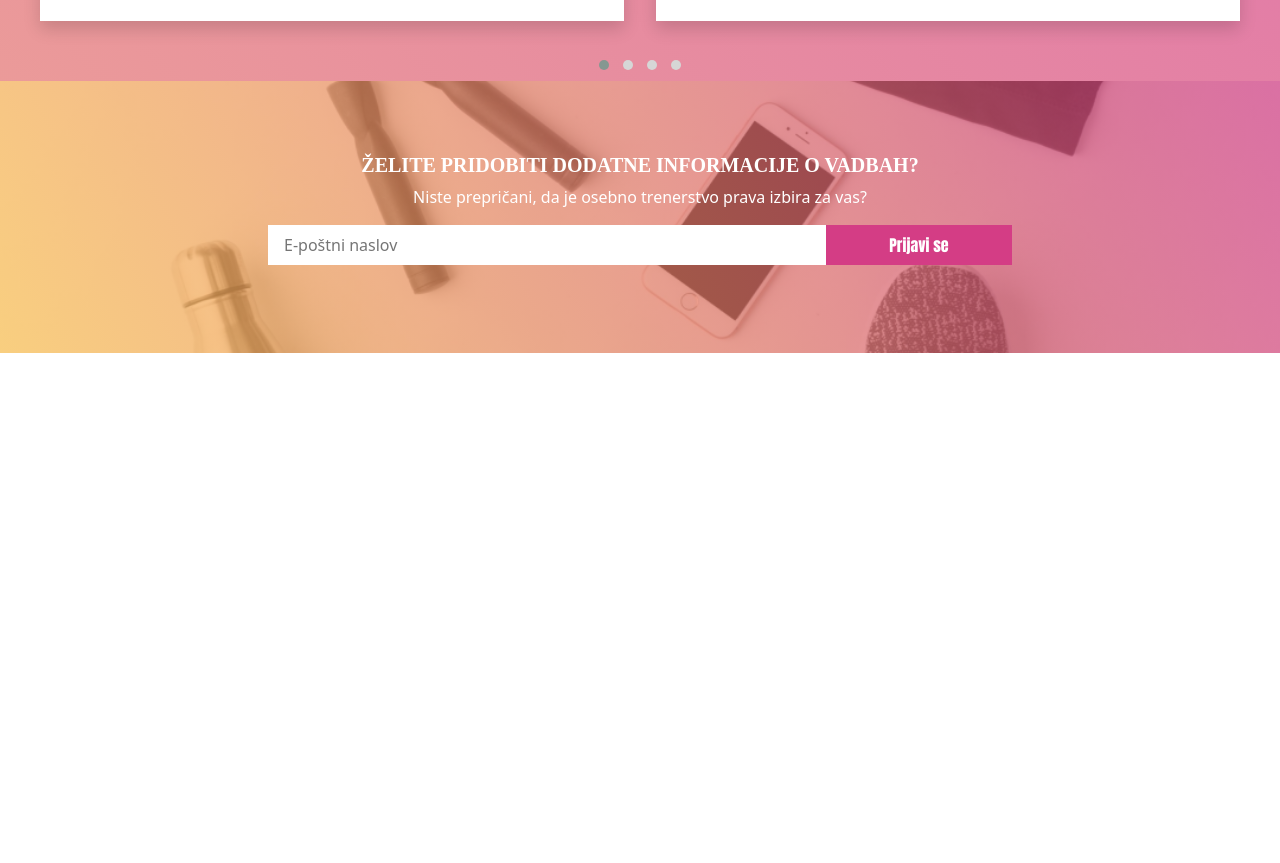
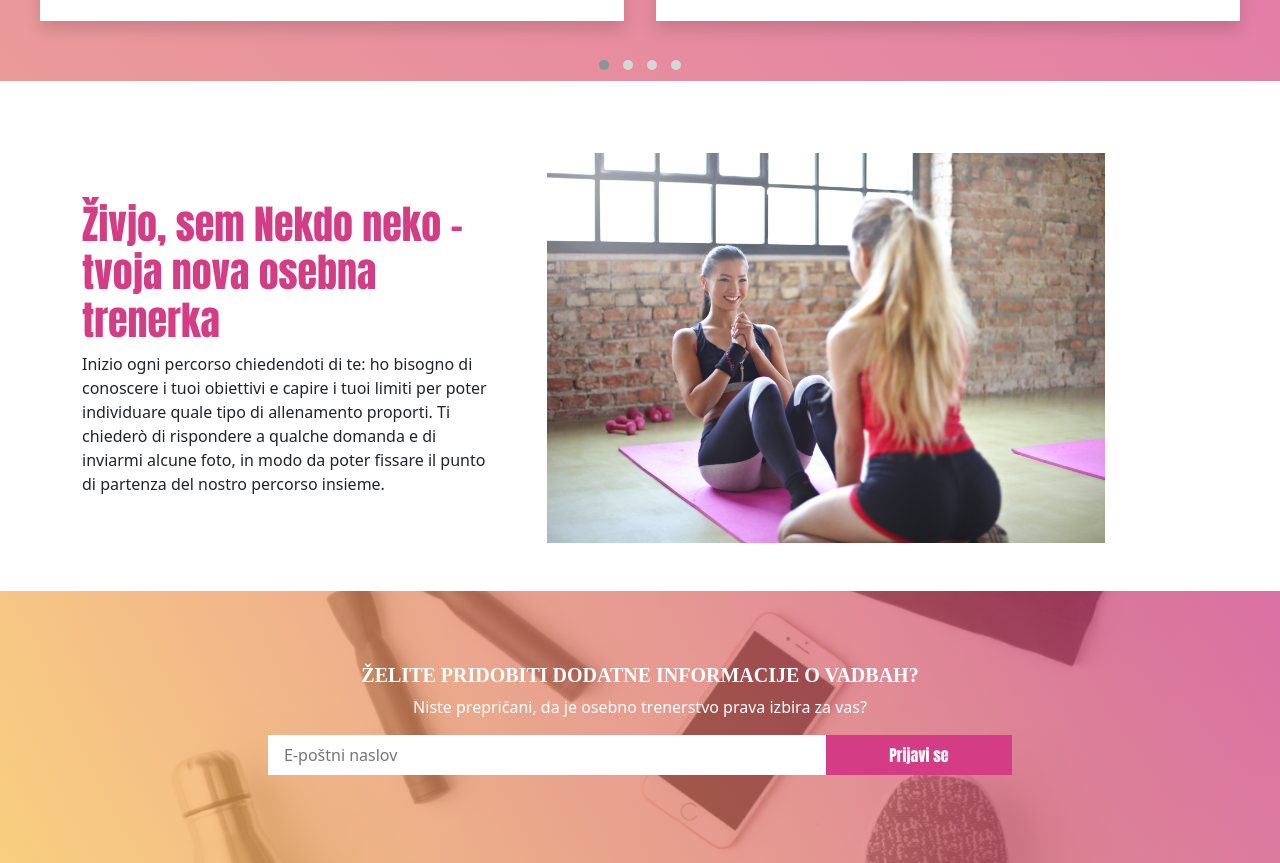
Before and after one commit to Majus1/Sweet-personal-trainer-template, a website: page index.html in a window 1280 px wide. Shown: the part 4007-4870 px from the top of the page. Before the commit the page ends 4360 px from the top, so only its background shows below. Drawn offline with nearby package versions, Linux system fonts and the light colour scheme.

Commit message:
additional content section added

```diff
--- a/index.html
+++ b/index.html
@@ -229,7 +229,7 @@
 
     <!-- ::::: Storitev 3 ::::: -->
     <section class="pain-point-section  container-fluid" id="storitev-3">
-        <div class="container-lg  d-flex flex-column flex-xl-row  align-items-center">
+        <div class="container-lg  d-flex flex-column-reverse flex-xl-row  align-items-center">
             <div
                 class="d-flex flex-column flex-md-row flex-xl-column  align-items-top  teype-section  col col-xl-5  pt-3 pe-xl-5">
                 <h2 class="display-6  col-md-4 col-lg-4 col-xl-12">Trening na daljavo</h2>
@@ -914,8 +914,25 @@
     <!-- ::::: Modals section ::::: -->
     <!-- ::::: Testimonial section ::::: -->
 
+    <!-- ::::: Storitev 4 ::::: -->
+    <section class="pain-point-section  container-fluid" id="storitev-3">
+        <div class="container-lg  d-flex flex-column flex-xl-row  align-items-center">
+            <div
+                class="d-flex flex-column-reverse flex-md-row flex-xl-column  align-items-top  teype-section  col col-xl-5  pt-3 pe-xl-5">
+                <h2 class="display-6  col-md-4 col-lg-4 col-xl-12">Živjo, sem Nekdo neko – tvoja nova osebna trenerka</h2>
+                <p class="col-md-8 col-lg-6 col-xl-12">Inizio ogni percorso chiedendoti di te: ho bisogno di conoscere i
+                    tuoi obiettivi e capire i tuoi limiti per poter individuare quale tipo di allenamento proporti. Ti
+                    chiederò di rispondere a qualche domanda e di inviarmi alcune foto, in modo da poter fissare il
+                    punto di partenza del nostro percorso insieme.
+                </p>
+            </div>
+            <img src="/assets/images/storitev-4-image.jpg" alt="..." class="img-fluid col col-xl-6">
+        </div>
+    </section>
+    <!-- ::::: Storitev 4 ::::: -->
+
     <!-- ::::: Newsletter ::::: -->
-    <div class="container-fluid" id="newsletter-section">
+    <div class="container-fluid mt-5" id="newsletter-section">
         <div class="container-lg d-flex flex-column  align-items-center  col">
             <h5 class="text-center text-white">ŽELITE PRIDOBITI DODATNE INFORMACIJE O VADBAH?</h5>
             <p class="text-center text-white">Niste prepričani, da je osebno trenerstvo prava izbira za vas?</p>
```
Also changed, not shown: assets/images/storitev-4-image.jpg (added).
